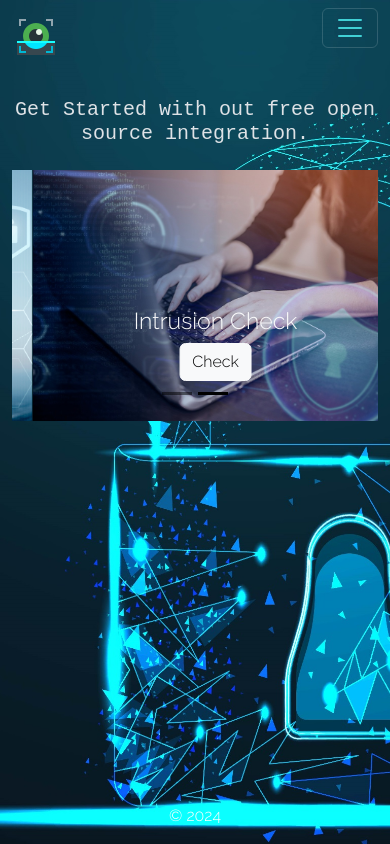
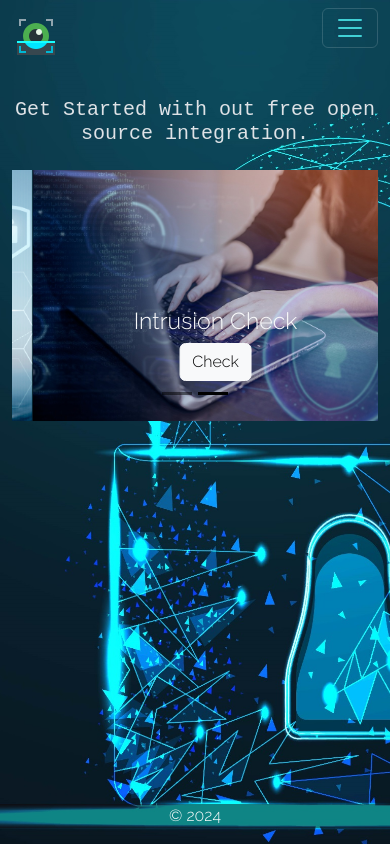
Before and after one commit to reaphsoft-org/reaphsoft-web, a Next.js app: page /security in a window 390 px wide. Built offline with nearby package versions, Linux system fonts and the light colour scheme; a web font is replaced by a local one.

Commit message:
Added a faint transparent background to the footer.

```diff
--- a/src/app/base.tsx
+++ b/src/app/base.tsx
@@ -37,7 +37,7 @@ function NavBar() {
 function Footer() {
     return(
       <footer className="text-center footer mt-4 mt-lg-0">
-          <div className="container">
+          <div className="container footer-text">
             <p>&copy; 2024</p>
           </div>
       </footer>
--- a/src/app/home.css
+++ b/src/app/home.css
@@ -6,8 +6,10 @@ body {
 
 @media only screen and (max-width: 767px) {
     body{
-
-  background: rgb(var(--background-start-rgb)) url('/poly_digital_06_small.jpg');
-  background-size: cover;
+      background: rgb(var(--background-start-rgb)) url('/poly_digital_06_small.jpg');
+      background-size: cover;
     }
+  .footer-text{
+    background-color: #1407077d;
+  }
 }
--- a/src/app/myoffcanvas.tsx
+++ b/src/app/myoffcanvas.tsx
@@ -23,6 +23,9 @@ export default function MyOffCanvasHeader() {
                     <ul className="navbar-nav justify-content-between flex-grow-1 px-1 text-white">
                     <li className="nav-item mx-lg-4">
                       <a className="nav-link active" aria-current="page" href="/">Home</a>
+                    </li>
+                    <li className="nav-item mx-lg-4">
+                      <a className="nav-link">Account</a>
                     </li>
                     <li className="nav-item mx-lg-4">
                       <a className="nav-link" href="/about/">About Us</a>
--- a/src/app/security/base.tsx
+++ b/src/app/security/base.tsx
@@ -37,7 +37,7 @@ function NavBar() {
 function Footer() {
     return(
       <footer className="text-white text-center footer mt-4 mt-lg-0">
-          <div className="container">
+          <div className="container footer-text">
             <p>&copy; 2024</p>
           </div>
       </footer>
```
